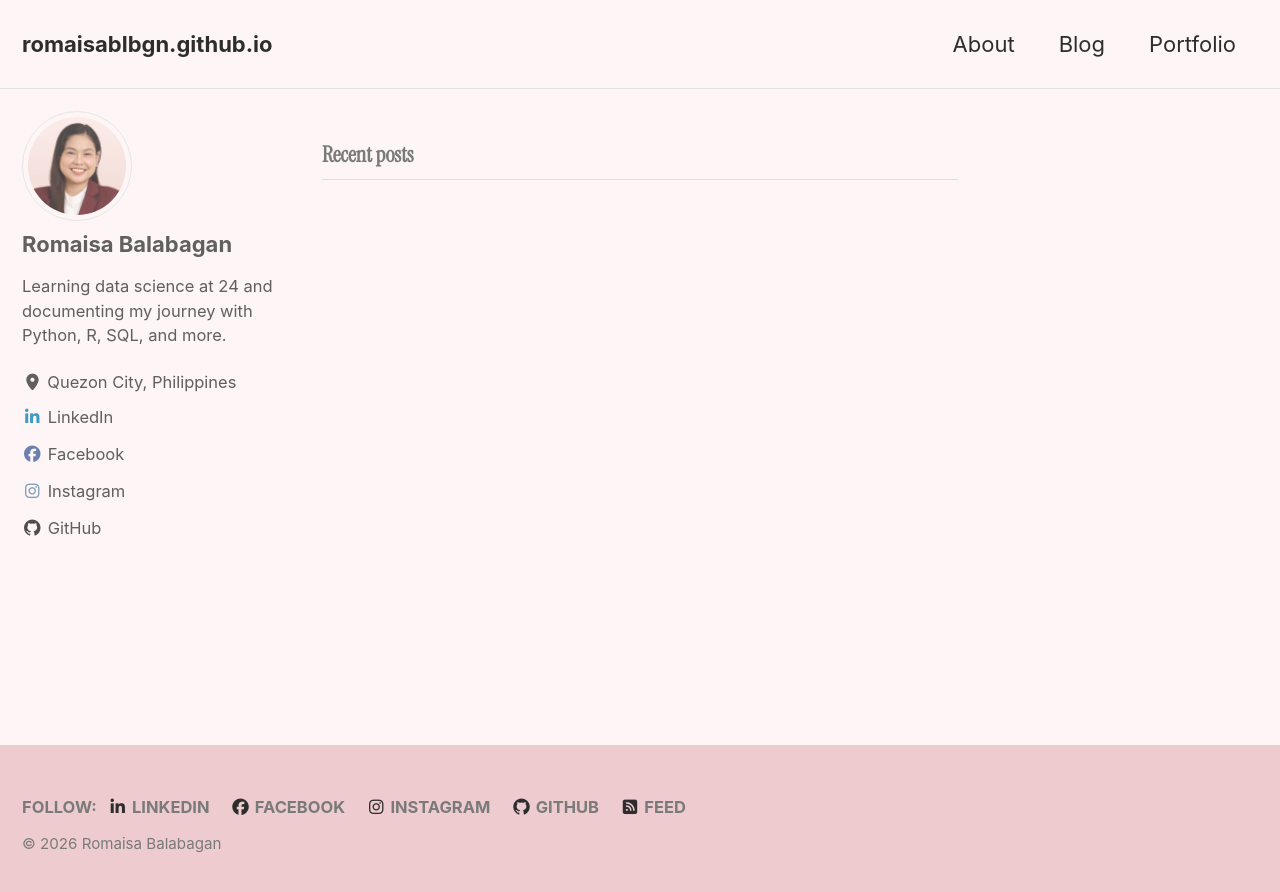
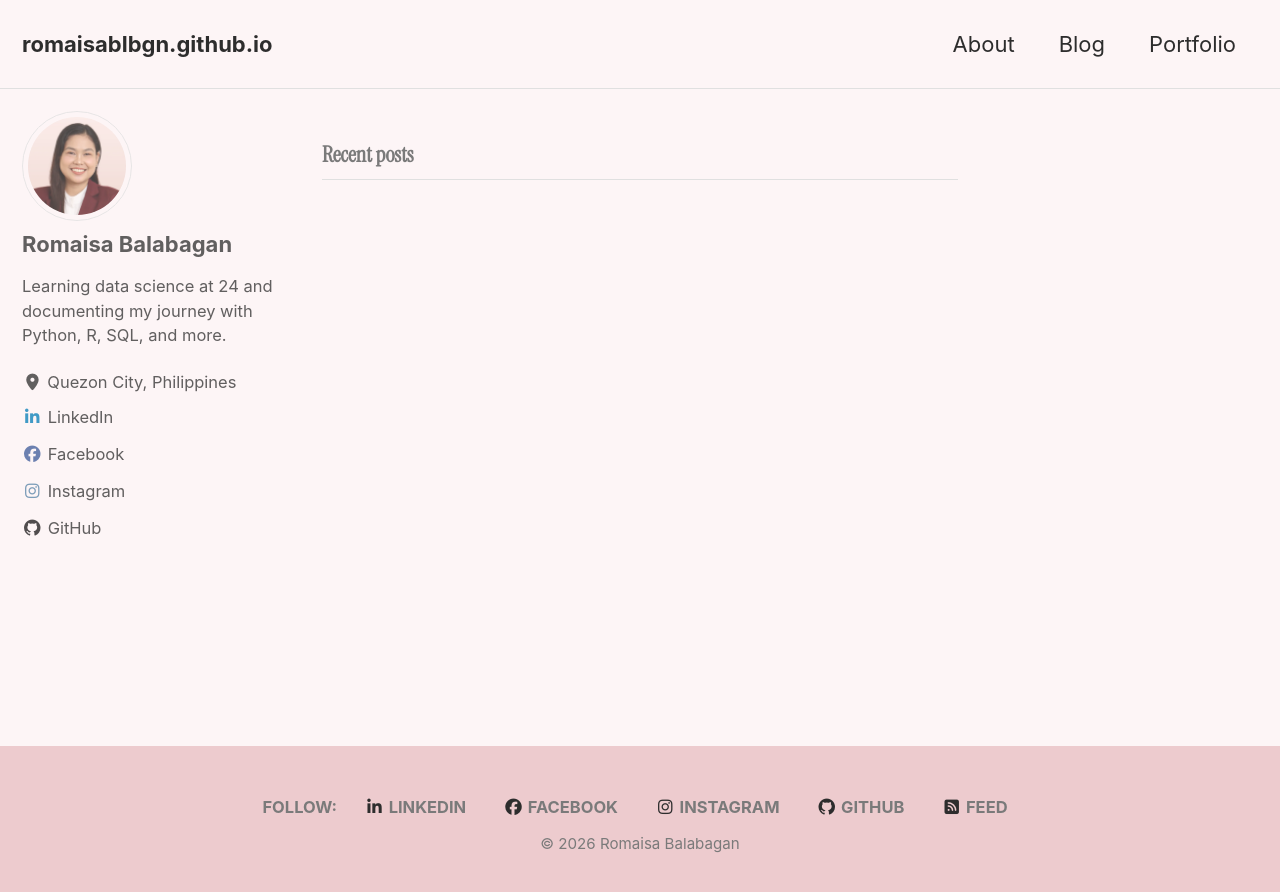
Before and after one commit to romaisablbgn/romaisablbgn.github.io, a Jekyll site: the page built from index.html, in a window 1280 px wide. Shown: the top 892 px of the page. Built offline with Jekyll 4.4.1, drawn with Linux system fonts in a browser that asks for light colours; cached includes are drawn as plain includes; some web fonts are replaced; the list of posts is cut into pages by our own code.

Commit message:
Update minimal-mistakes.scss

```diff
--- a/_sass/minimal-mistakes.scss
+++ b/_sass/minimal-mistakes.scss
@@ -35,3 +35,38 @@
 @import "minimal-mistakes/archive";
 @import "minimal-mistakes/sidebar";
 @import "minimal-mistakes/print";
+
+/* Center navigation links */
+.site-header .site-nav {
+  display: flex !important;
+  justify-content: center !important;
+  align-items: center !important;
+}
+
+/* Center footer content */
+.page__footer footer {
+  text-align: center;
+}
+.page__footer-follow ul {
+  justify-content: center;
+  display: flex;
+  gap: 1em;
+}
+
+.site-header {
+  position: sticky;
+  top: 0;
+  z-index: 9999;
+
+  /* Glass effect */
+  background-color: rgba(255, 255, 255, 0.7); // translucent white
+  backdrop-filter: blur(10px); // blur content behind nav
+  -webkit-backdrop-filter: blur(10px);
+
+  transition: background-color 0.3s ease, box-shadow 0.3s ease;
+
+  /* Optional: add shadow on scroll for style */
+  &.scrolled {
+    box-shadow: 0 4px 12px rgba(0, 0, 0, 0.1);
+  }
+}
```
